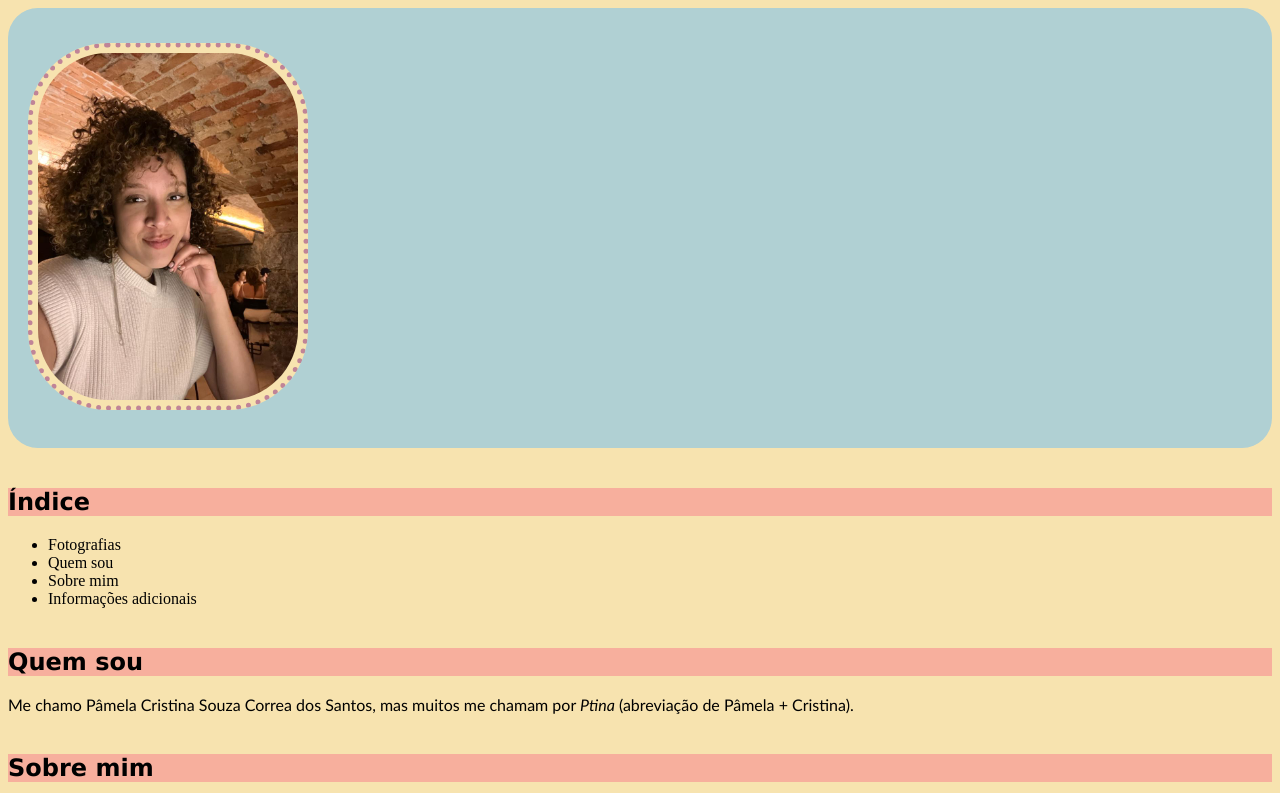
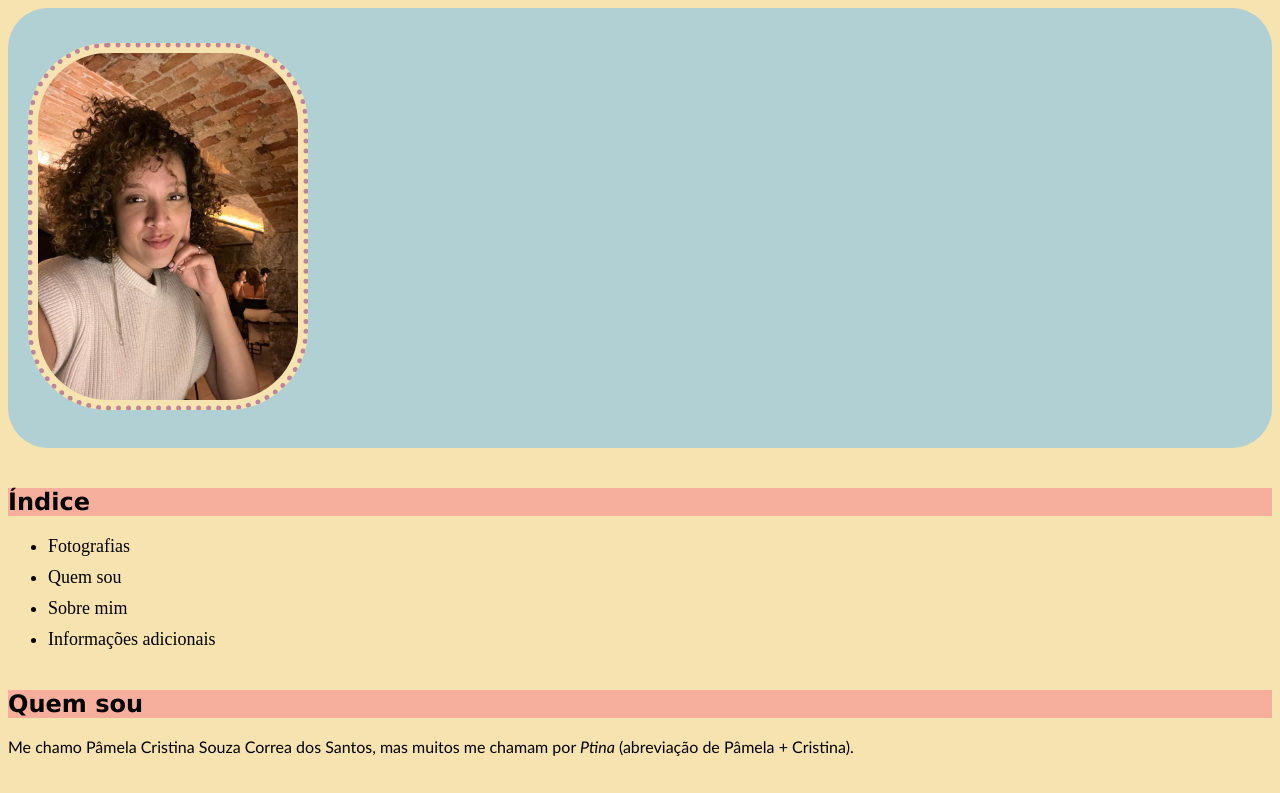
Before and after one commit to ptinas/ptinas.github.io, a plain HTML site: page index.html in a window 1280 px wide. Shown: the top 793 px of the page. Drawn offline with Linux system fonts and the light colour scheme.

Commit message:
finalizado aula 2

```diff
--- a/index.html
+++ b/index.html
@@ -14,7 +14,7 @@
     <img src="./imagem.jpeg" id="photo" alt="Fotografia com uma figura feminina ao centro com a mão no rosto"
         width="260px">
     </div>
-    <h2 id="indice">Índice</h2>
+    <h2>Índice</h2>
     <ul>
         <li><a href="#photo">Fotografias</a></li>
         <li><a href="#who">Quem sou</a></li>
--- a/style.css
+++ b/style.css
@@ -28,7 +28,12 @@ a {
 }
 
 #header {
-    border-radius: 30px;
+    border-radius: 40px;
     background-color: rgb(176, 208, 211);
     padding-bottom: 34px;
 }
+
+li {
+    margin-top: 10px;
+    font-size:large;
+}
```
